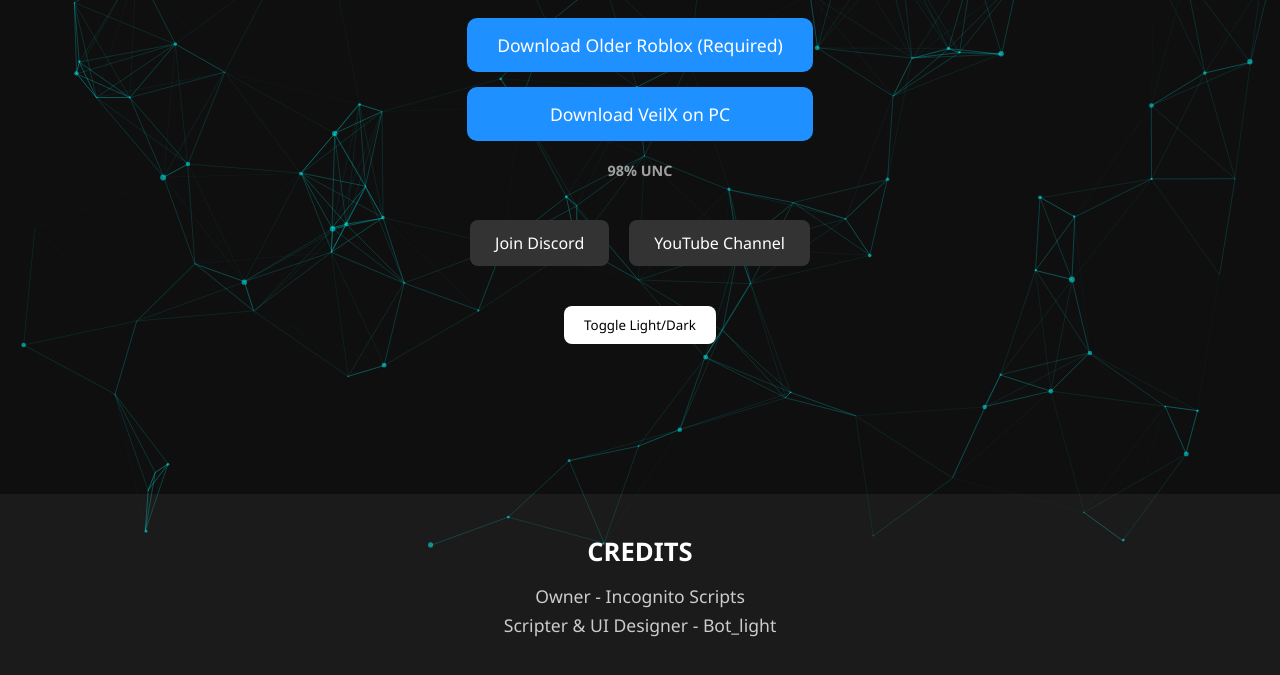
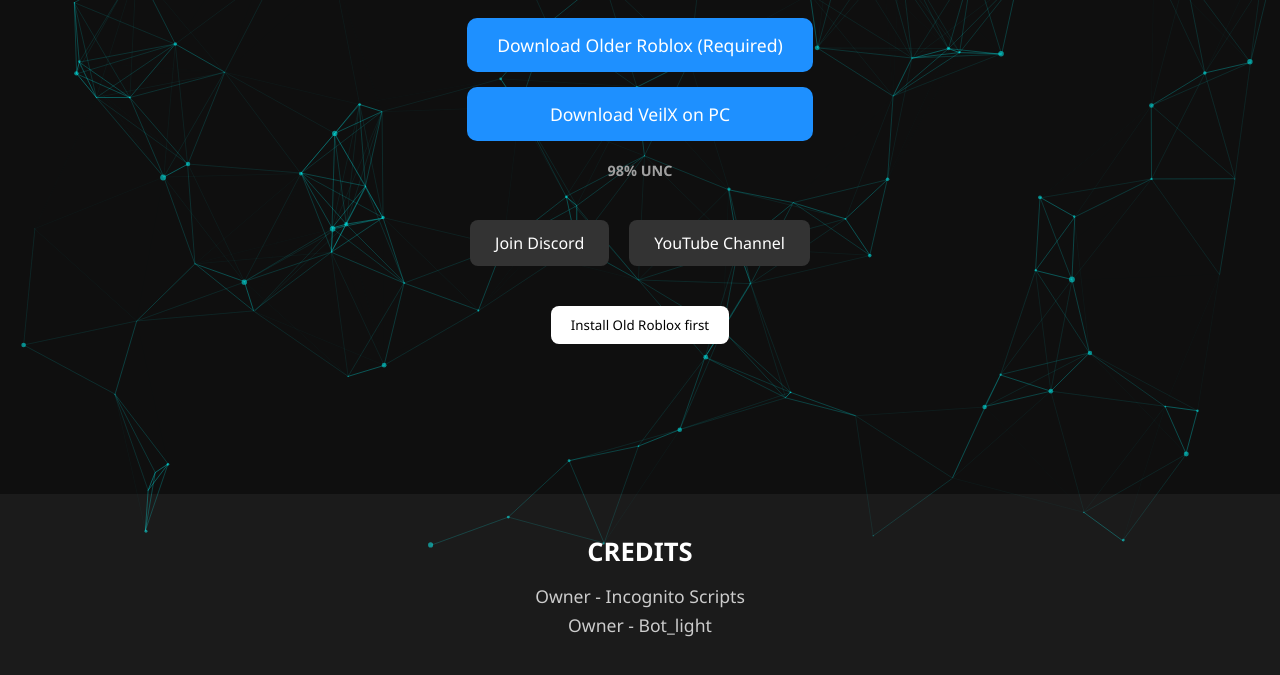
Before and after one commit to IncognitoScripts/VeilX, a website: page public/index.html in a window 1280 px wide. Shown: the part 241-916 px from the top of the page. Drawn offline with nearby package versions, Linux system fonts and the light colour scheme.

Commit message:
index.html

```diff
--- a/public/index.html
+++ b/public/index.html
@@ -25,13 +25,13 @@
       <a href="https://www.youtube.com/@IncognitoScripts" target="_blank" class="social-btn youtube">YouTube Channel</a>
     </div>
 
-    <button id="toggle">Toggle Light/Dark</button>
+    <button id="toggle">Install Old Roblox first</button>
   </div>
 
   <div class="credits">
     <h3>CREDITS</h3>
     <p>Owner - Incognito Scripts</p>
-    <p>Scripter & UI Designer - Bot_light</p>
+    <p>Owner - Bot_light</p>
   </div>
 
   <script src="https://cdn.jsdelivr.net/npm/particles.js@2.0.0/particles.min.js"></script>
```
